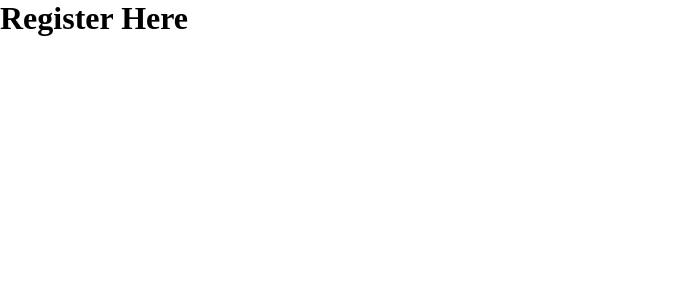
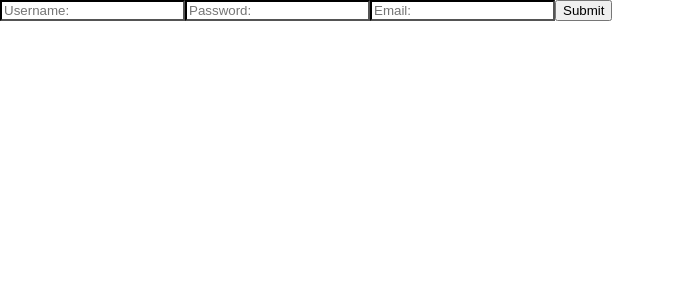
Before and after one commit to arunas-cesonis/SampleCloud, a React (Create React App) app in the folder client/: page /upload in a window 1280 px wide. Both pictures are taken after a click on the button "Register". Shown: the top 300 px of the page, without its empty margins (0-675 px from the left). Built offline with nearby package versions, Linux system fonts and the light colour scheme.

Commit message:
Working on Register.jsx

```diff
--- a/client/src/components/Menu.jsx
+++ b/client/src/components/Menu.jsx
@@ -3,6 +3,7 @@ import React, { Component } from 'react';
 import { Link, withRouter} from 'react-router-dom';
 import classNames from 'classnames';
 import MenuItem from './MenuItem.jsx';
+import '../css/menu.css';
 
 class Menu extends Component {
 	constructor(props){
--- a/client/src/components/Register.jsx
+++ b/client/src/components/Register.jsx
@@ -1,12 +1,58 @@
 import React, { Component } from 'react';
+import classNames from 'classnames';
+import '../css/register.css';
 
 class Register extends Component {
+    constructor(props){
+        super(props);
+        this.state = {
+            email: 'email',
+            password: '',
+            username: '',
+            formValid: false,
+            passwordValid: '',
+            error: '',
+        };
+    }
+    /*
+    update(arg, event){
+        console.log(arg);
+    }
+    */
+    handleRegister(event){
+        event.preventDefault();
+        const username = this.username.value;
+        const password = this.password.value;
+        const email = this.password.email;
+        let errorMsg = '';
 
+        if(password.length < 6){
+            console.log('Password must be longer');
+            this.setState({ passwordValid: true });
+            errorMsg += 'Password must be at least 6 chars long.'
+        } else {
+            this.setState({ passwordValid: false });
+        }
+        if(errorMsg.length > 2){
+            this.setState({ error: errorMsg });
+        }
+    }
 	render(){
 		return (
-			<div>
-				<h1>Register Here</h1>
-			</div>
+            <form onSubmit={this.handleRegister.bind(this)}>
+                <h1>{this.state.error}</h1>
+                <input type='text' ref={(ref) => {this.username = ref}} placeholder='Username:' />
+                <input type='password'
+                    className={classNames({ invalid: this.state.passwordValid})}
+                    ref={(ref) => {this.password = ref}}
+                    placeholder='Password:'
+                />
+                <input type='text'
+                    ref={(ref) => {this.email = ref}}
+                    placeholder='Email:'
+                />
+                <button>Submit</button>
+            </form>
 		);
 	}
 }
--- /dev/null
+++ b/client/src/css/register.css
@@ -0,0 +1,6 @@
+input {
+    border-color: black;
+}
+input.invalid {
+    border-color: red;
+}
```
